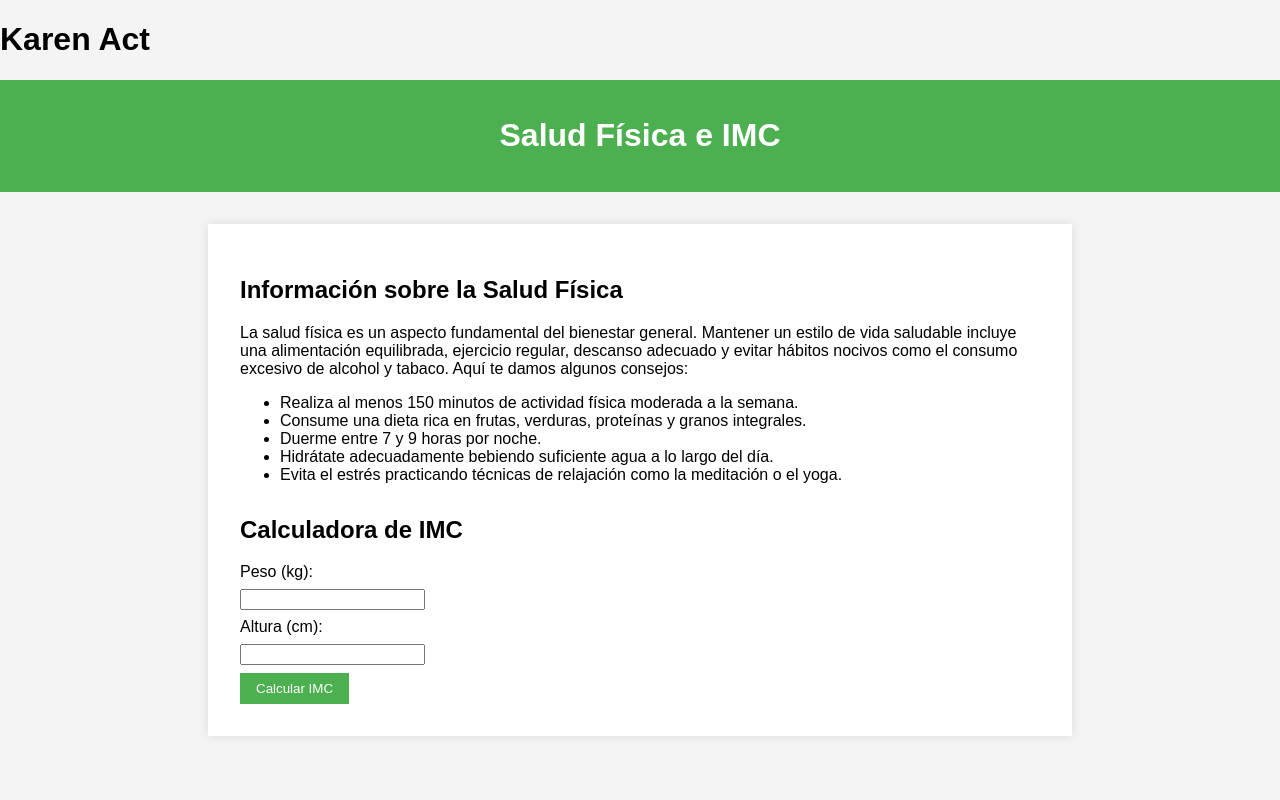
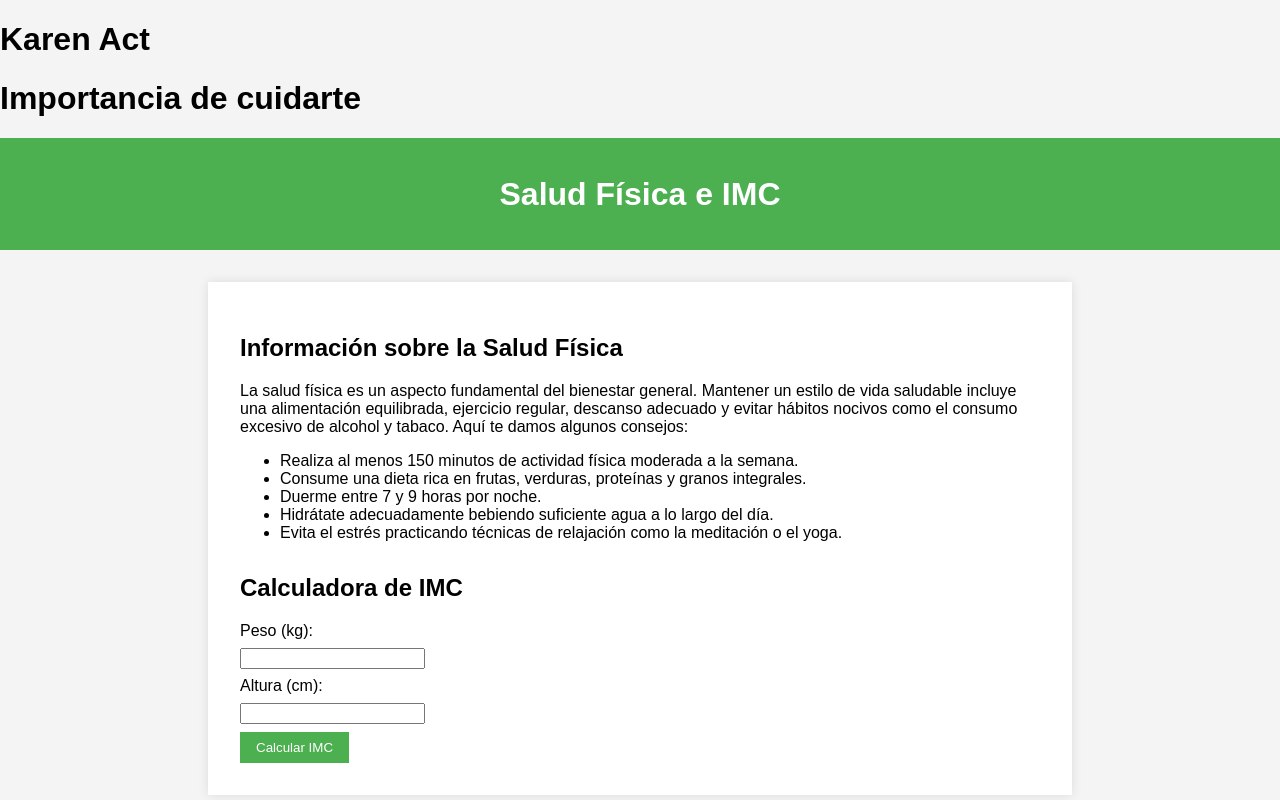
Before and after one commit to karennav/PageWebDem, a plain HTML site: page index.html in a window 1280 px wide. Drawn offline with Linux system fonts and the light colour scheme.

Commit message:
Se agrego texto

```diff
--- a/index.html
+++ b/index.html
@@ -5,6 +5,7 @@
     <meta name="viewport" content="width=device-width, initial-scale=1.0">
     <title>Salud Física e IMC</title>
     <h1> Karen Act</h1>
+    <h1> Importancia de cuidarte</h1>
     <style>
         body {
             font-family: Arial, sans-serif;
```
